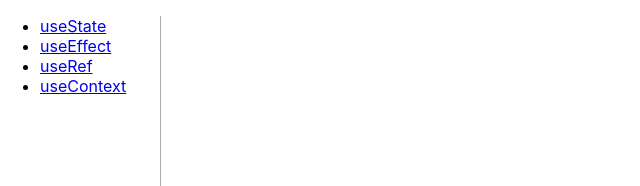
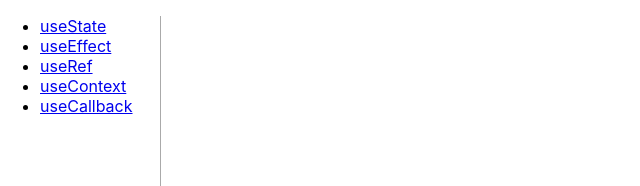
Before and after one commit to YuFon/learn-react-hooks, a React (Create React App) app: page / in a window 1280 px wide. Shown: the top 186 px of the page, without its empty margins (0-640 px from the left). Built offline with nearby package versions, Linux system fonts and the light colour scheme.

Commit message:
UseCallback

```diff
--- a/src/App.tsx
+++ b/src/App.tsx
@@ -6,6 +6,7 @@ const UseState = React.lazy(() => import("./views/UseState"));
 const UseEffect = React.lazy(() => import("./views/UseEffect"));
 const UseRef = React.lazy(() => import("./views/UseRef"));
 const UseContext = React.lazy(() => import("./views/UseContext"));
+const UseCallback = React.lazy(() => import("./views/UseCallback"));
 
 function App() {
   return (
@@ -31,6 +32,9 @@ function App() {
           <li>
             <Link to="./useContext">useContext</Link>
           </li>
+          <li>
+            <Link to="./useCallback">useCallback</Link>
+          </li>
         </ul>
         <div>
           <Switch>
```
